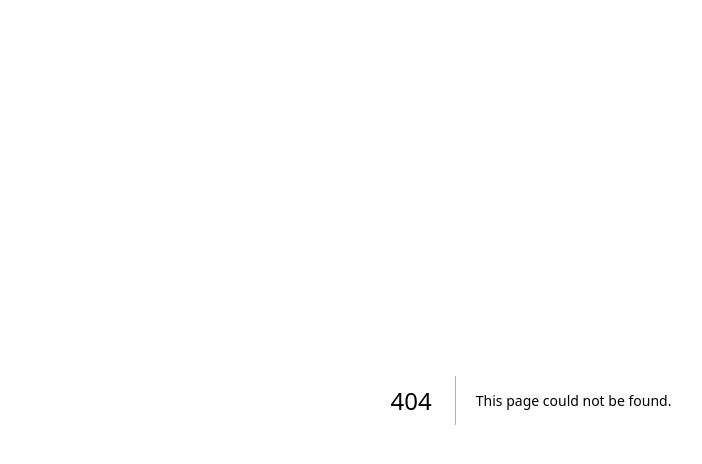
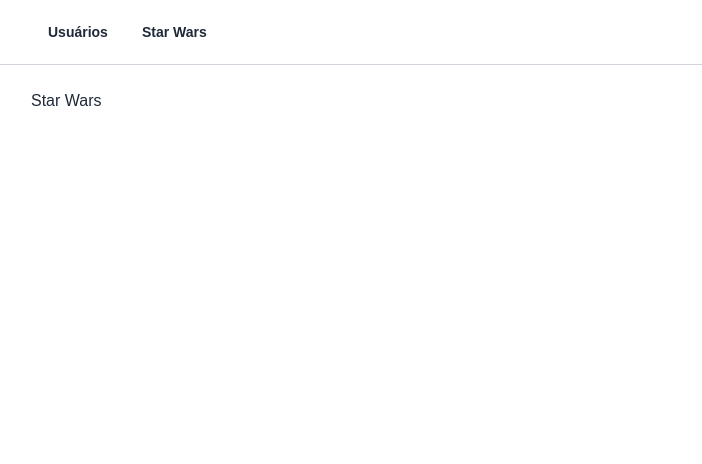
Before and after one commit to wesleyalves-dev/comunica-in, a Next.js app in the folder frontend/: page /star-wars in a window 1280 px wide. Before the commit this address had no page. Shown: the top 464 px of the page, without its empty margins (109-811 px from the left). Built offline with nearby package versions, Linux system fonts and the light colour scheme.

Commit message:
refactor: criado navbar

```diff
--- /dev/null
+++ b/frontend/src/app/(private)/layout.tsx
@@ -0,0 +1,16 @@
+import { ReactNode } from "react";
+
+import { Navbar } from "@/components/layout";
+
+interface LayoutProps {
+  children: ReactNode;
+}
+
+export default function Layout({ children }: LayoutProps) {
+  return (
+    <div>
+      <Navbar />
+      <div className="w-[1000px] mx-auto pt-6">{children}</div>
+    </div>
+  );
+}
--- /dev/null
+++ b/frontend/src/app/(private)/star-wars/page.tsx
@@ -0,0 +1,3 @@
+export default function StarWars() {
+  return <h1>Star Wars</h1>;
+}
--- /dev/null
+++ b/frontend/src/components/layout/index.ts
@@ -0,0 +1 @@
+export { Navbar } from "./navbar";
--- /dev/null
+++ b/frontend/src/components/layout/navbar.tsx
@@ -0,0 +1,16 @@
+import Link from "next/link";
+
+export function Navbar() {
+  return (
+    <nav className="dui-navbar border-b border-gray-300">
+      <div className="w-[1000px] mx-auto">
+        <Link className="dui-btn dui-btn-ghost" href="/usuarios">
+          Usuários
+        </Link>
+        <Link className="dui-btn dui-btn-ghost" href="/star-wars">
+          Star Wars
+        </Link>
+      </div>
+    </nav>
+  );
+}
```
Also changed, not shown: frontend/src/app/(private)/usuarios/page.tsx (renamed from frontend/src/app/usuarios/page.tsx).
